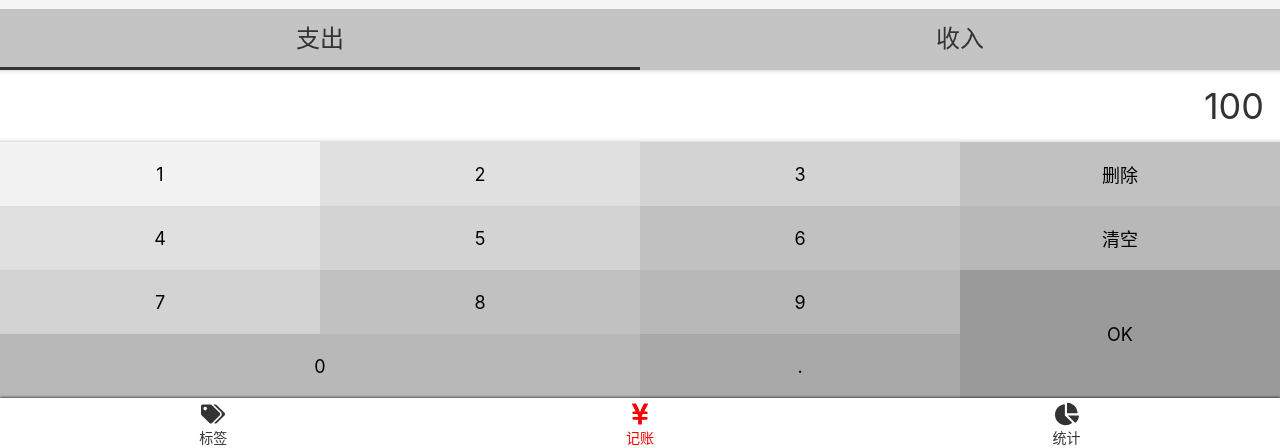
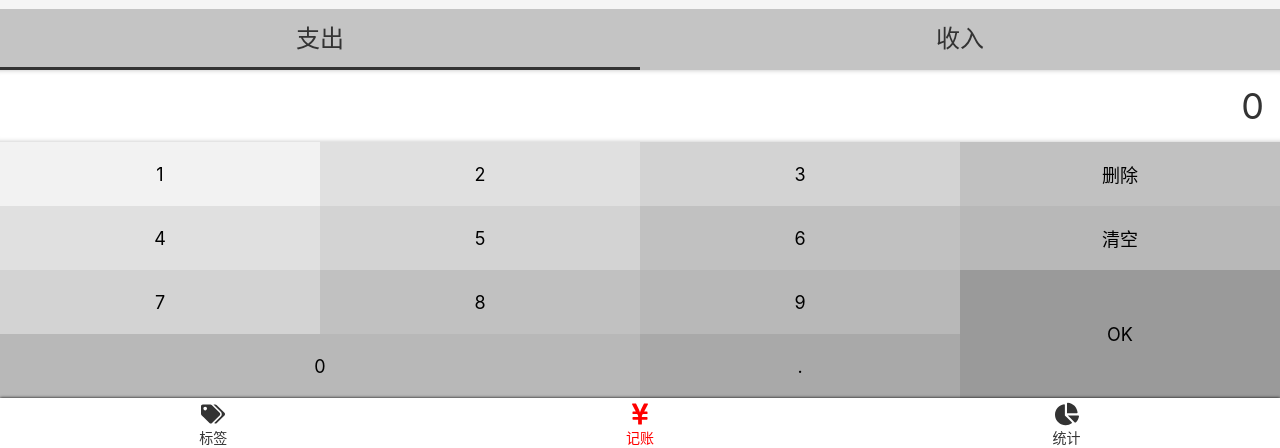
Before and after one commit to jenvyxu/h5-account, a React app: page /#/money in a window 1280 px wide. Shown: the part 346-794 px from the top of the page. Built offline with nearby package versions, Linux system fonts and the light colour scheme.

Commit message:
NumberPad wip(work in process)

```diff
--- a/src/view/Money.tsx
+++ b/src/view/Money.tsx
@@ -17,25 +17,7 @@ const Money = () => {
       <TagsSection />
       <NoteSection />
       <CategorySection />
-      <NumberPadSection>
-        <div className="output">100</div>
-        <div className="pad clearfix">
-          <button>1</button>
-          <button>2</button>
-          <button>3</button>
-          <button>删除</button>
-          <button>4</button>
-          <button>5</button>
-          <button>6</button>
-          <button>清空</button>
-          <button>7</button>
-          <button>8</button>
-          <button>9</button>
-          <button className="ok">OK</button>
-          <button className="zero">0</button>
-          <button>.</button>
-        </div>
-      </NumberPadSection>
+      <NumberPadSection />
     </MoneyLayout>
   )
 }
--- a/src/view/Money/NumberPadSection.tsx
+++ b/src/view/Money/NumberPadSection.tsx
@@ -1,6 +1,7 @@
 import styled from 'styled-components';
+import React, {useState} from 'react';
 
-const NumberPadSection = styled.section`
+const Wrapper = styled.section`
   display: flex;
   flex-direction: column;
   > .output {
@@ -57,4 +58,62 @@ const NumberPadSection = styled.section`
     }
   }
 `
+const NumberPadSection: React.FC = () => {
+  const [output, setOutput] = useState('0')
+  const ocClickButtonWrapper = (e: React.MouseEvent) => {
+    const text= (e.target as HTMLButtonElement).textContent
+    if(text === null) {return}
+    switch(text) {
+      case '0':
+      case '1':
+      case '2':
+      case '3':
+      case '4':
+      case '5':
+      case '6':
+      case '7':
+      case '8':
+      case '9':
+      case '.':
+        if(output === '0') {
+          setOutput(text)
+        } else {
+          setOutput(output + text)
+        }
+        break;
+      case '删除':
+        console.log('删除')
+        break;
+      case '清空':
+        console.log('清空')
+        break;
+      case 'OK':
+        console.log('ok')
+        break;
+    }
+  }
+  return (
+    <Wrapper>
+      <div className="output">{output}</div>
+      <div className="pad clearfix"
+            onClick={ocClickButtonWrapper}>
+        <button>1</button>
+        <button>2</button>
+        <button>3</button>
+        <button>删除</button>
+        <button>4</button>
+        <button>5</button>
+        <button>6</button>
+        <button>清空</button>
+        <button>7</button>
+        <button>8</button>
+        <button>9</button>
+        <button className="ok">OK</button>
+        <button className="zero">0</button>
+        <button>.</button>
+      </div>
+    </Wrapper>
+  )
+}
+
 export { NumberPadSection }
```
